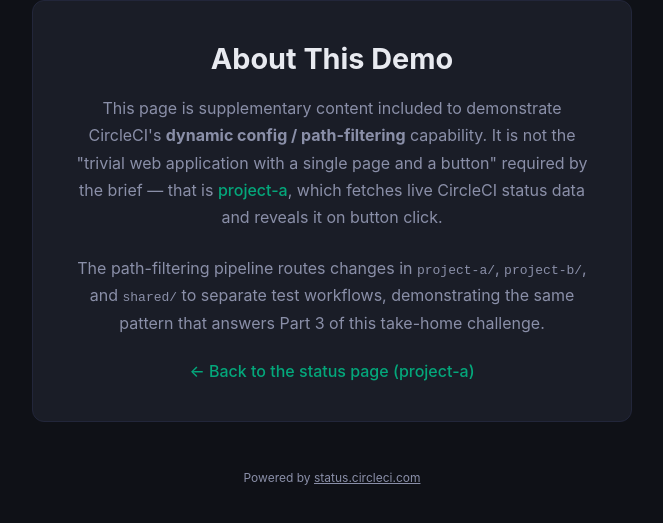
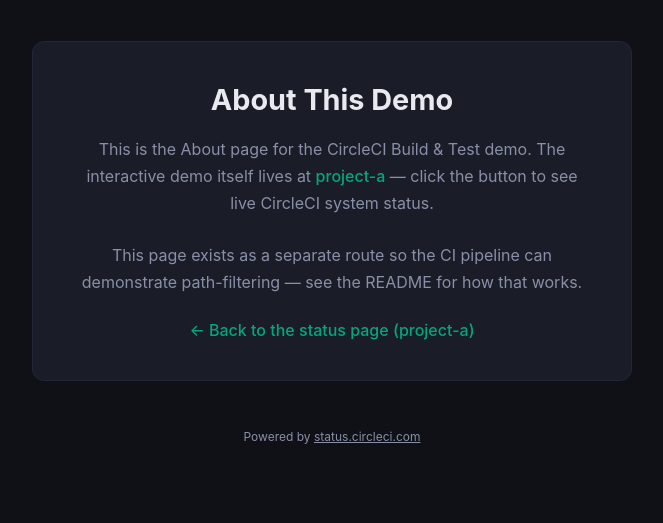
Before and after one commit to fwalsh/circleci-build-test, a website: page project-b/index.html in a window 1280 px wide. Shown: the part 217-740 px from the top of the page, without its empty margins (308-971 px from the left). Drawn offline with Linux system fonts and the light colour scheme.

Commit message:
Polish docs and UX: expand README, widen explainer wrap, simplify project-b About, ignore .claude/

```diff
--- a/project-b/index.html
+++ b/project-b/index.html
@@ -15,16 +15,13 @@
   <div class="about-card">
     <h1>About This Demo</h1>
     <p>
-      This page is supplementary content included to demonstrate CircleCI's
-      <strong>dynamic config / path-filtering</strong> capability. It is not the
-      "trivial web application with a single page and a button" required by the brief
-      — that is <a href="../project-a/">project-a</a>, which fetches live CircleCI
-      status data and reveals it on button click.
+      This is the About page for the CircleCI Build &amp; Test demo. The interactive
+      demo itself lives at <a href="../project-a/">project-a</a> — click the button to
+      see live CircleCI system status.
     </p>
     <p>
-      The path-filtering pipeline routes changes in <code>project-a/</code>,
-      <code>project-b/</code>, and <code>shared/</code> to separate test workflows,
-      demonstrating the same pattern that answers Part 3 of this take-home challenge.
+      This page exists as a separate route so the CI pipeline can demonstrate
+      path-filtering — see the README for how that works.
     </p>
     <a href="../project-a/">← Back to the status page (project-a)</a>
   </div>
--- a/shared/styles.css
+++ b/shared/styles.css
@@ -212,7 +212,7 @@
 }
 
 .explainer {
-  max-width: 420px;
+  max-width: 600px;
   text-align: center;
   font-size: 0.8rem;
   color: var(--cci-text-muted);
```
Also changed, not shown: README.md, 1 other file.
